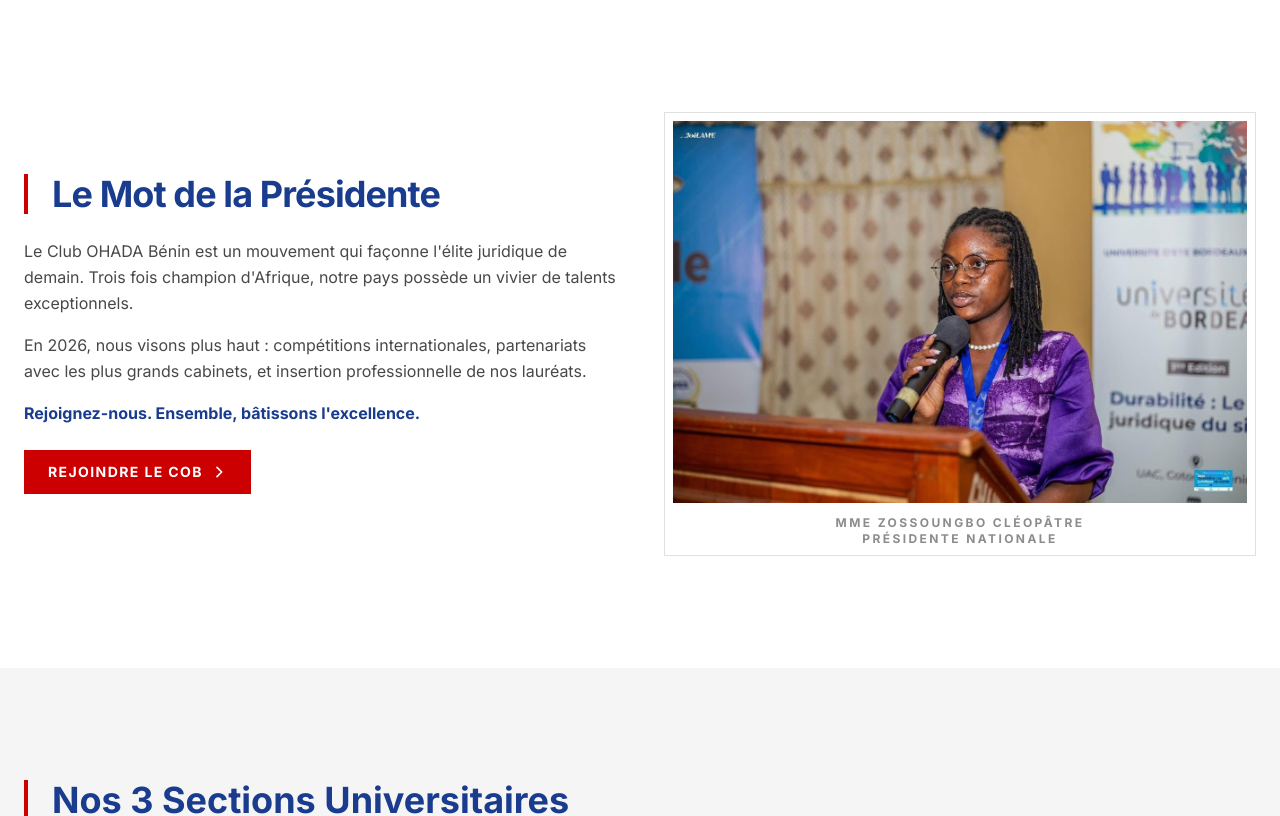
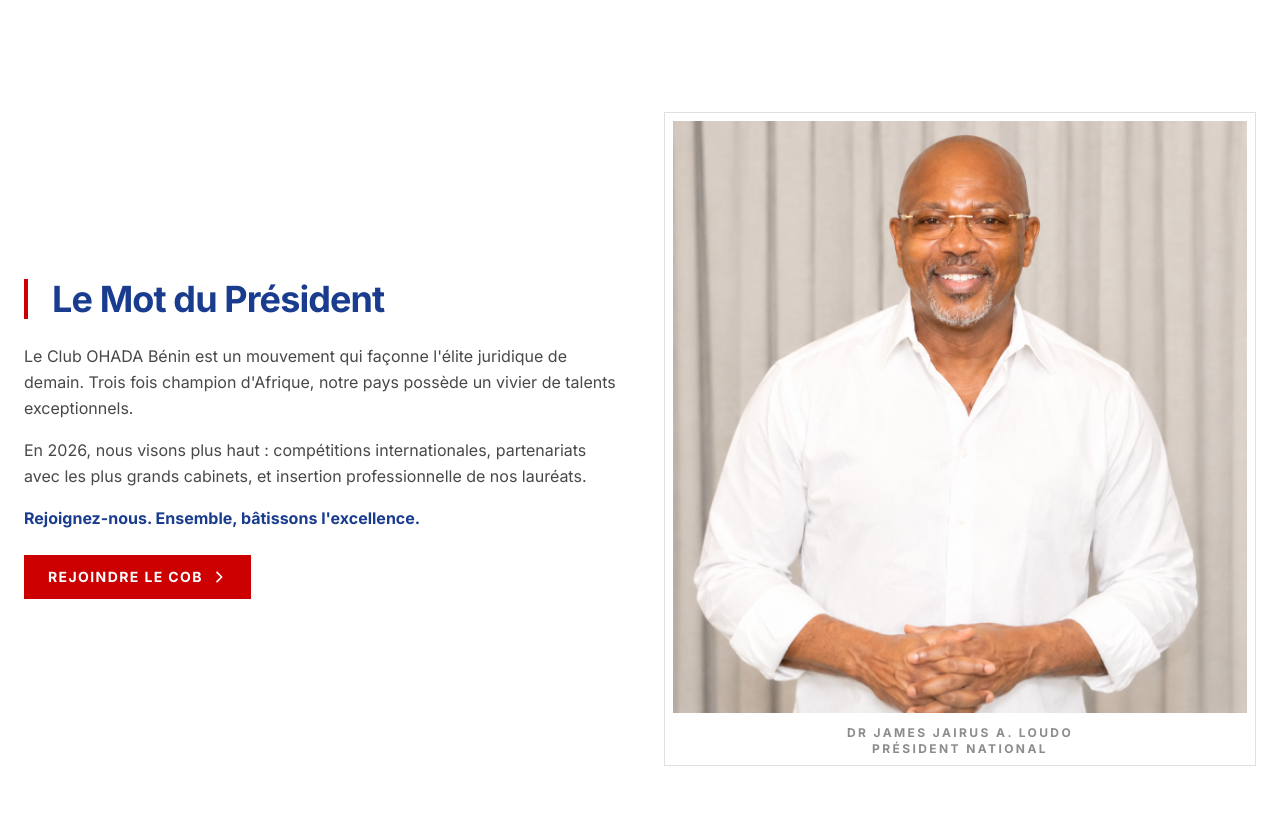
Before and after one commit to PATAWALA/CO.BE---Club-OHADA-Benin, a Next.js app: page / in a window 1280 px wide. Shown: the part 1000-1816 px from the top of the page. Built offline with nearby package versions, Linux system fonts and the light colour scheme.

Commit message:
894 update

```diff
--- a/src/components/home/PresidenteSection.tsx
+++ b/src/components/home/PresidenteSection.tsx
@@ -9,7 +9,7 @@
         <div>
           <div className="border-l-4 border-red pl-6">
             <h2 className="text-3xl md:text-4xl font-bold text-royal tracking-tight">
-              Le Mot de la Présidente
+              Le Mot du Président
             </h2>
           </div>
           <div className="mt-6 space-y-4 text-charcoal/80 leading-relaxed text-sm md:text-base">
@@ -43,12 +43,12 @@
         {/* Photo à droite */}
         <div className="border border-border p-2 order-first md:order-last">
           <img
-            src="/images/presidente.jpeg"
-            alt="Mme ZOSSOUNGBO Cléopâtre, Présidente Nationale du Club OHADA Bénin"
+            src="/images/president.png"
+            alt="Dr James Jairus A. Loudo, Président National du Club OHADA Bénin"
             className="w-full h-auto object-cover"
           />
           <p className="mt-3 text-xs text-center text-charcoal/50 uppercase tracking-[0.2em] font-bold">
-            Mme ZOSSOUNGBO Cléopâtre<br />Présidente Nationale
+            Dr James Jairus A. Loudo<br />Président National
           </p>
         </div>
 
```
Also changed, not shown: public/images/president.png (added).
